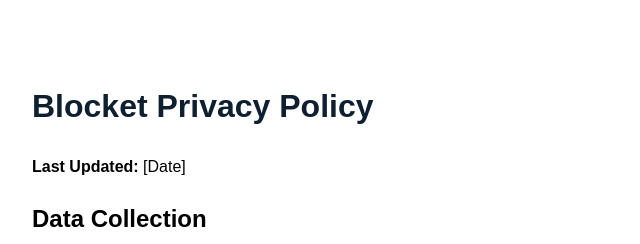
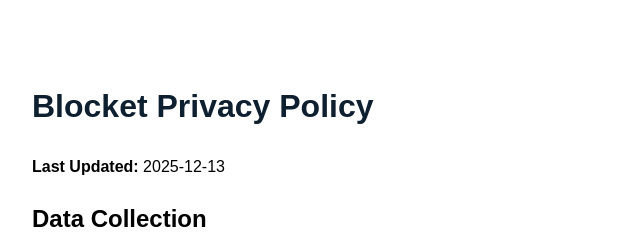
Before and after one commit to franciscoss/blocket-privacy, a plain HTML site: page index.html in a window 1280 px wide. Shown: the top 244 px of the page, 208-848 px from the left. Drawn offline with Linux system fonts and the light colour scheme.

Commit message:
Update index.html

```diff
--- a/index.html
+++ b/index.html
@@ -10,7 +10,7 @@
 </head>
 <body>
     <h1>Blocket Privacy Policy</h1>
-    <p><strong>Last Updated:</strong> [Date]</p>
+    <p><strong>Last Updated:</strong> 2025-12-13 </p>
 
     <h2>Data Collection</h2>
     <p>Blocket does not collect, transmit, or share any user data. All information is stored locally on your device using Chrome's local storage API.</p>
```
